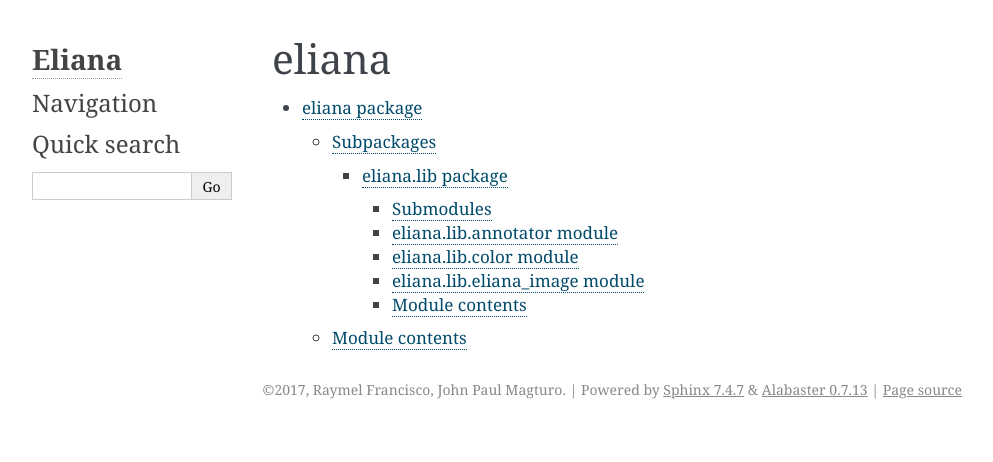
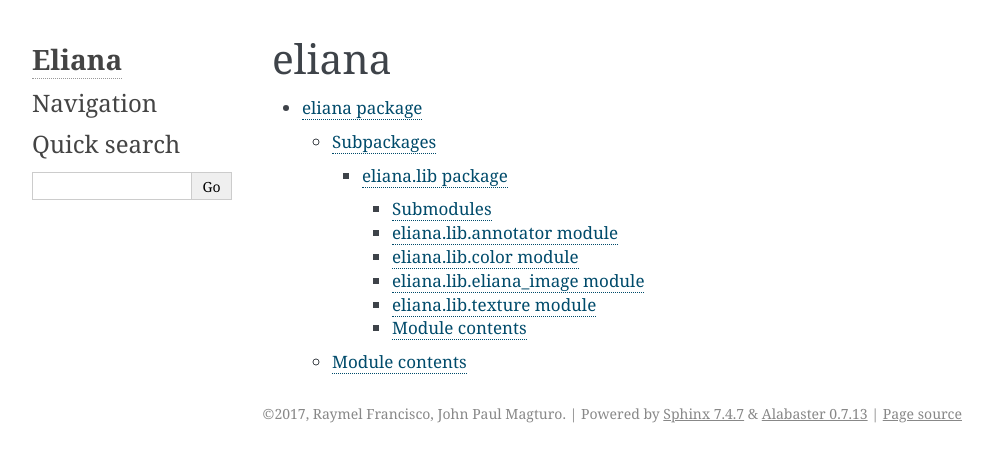
Before and after one commit to pic2mood/Eliana, a Sphinx documentation site: the page built from docs/source/eliana/modules.rst, in a window 1280 px wide. Shown: the top 462 px of the page, without its empty margins (148-1141 px from the left). Built offline with Sphinx 7.4.7, drawn with Linux system fonts in a browser that asks for light colours.

Commit message:
[DOC] (v0.1.37-pre) build 50. Added texture module on docs.

```diff
--- a/docs/source/eliana/eliana.lib.rst
+++ b/docs/source/eliana/eliana.lib.rst
@@ -28,6 +28,14 @@ eliana\.lib\.eliana\_image module
     :undoc-members:
     :show-inheritance:
 
+eliana\.lib\.texture module
+---------------------------
+
+.. automodule:: eliana.lib.texture
+    :members:
+    :undoc-members:
+    :show-inheritance:
+
 
 Module contents
 ---------------
```
Also changed, not shown: 10 other files.
